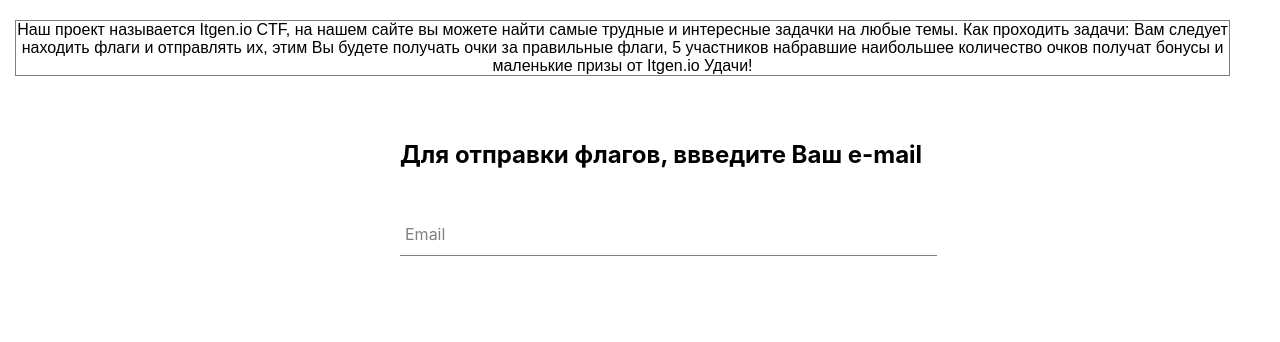
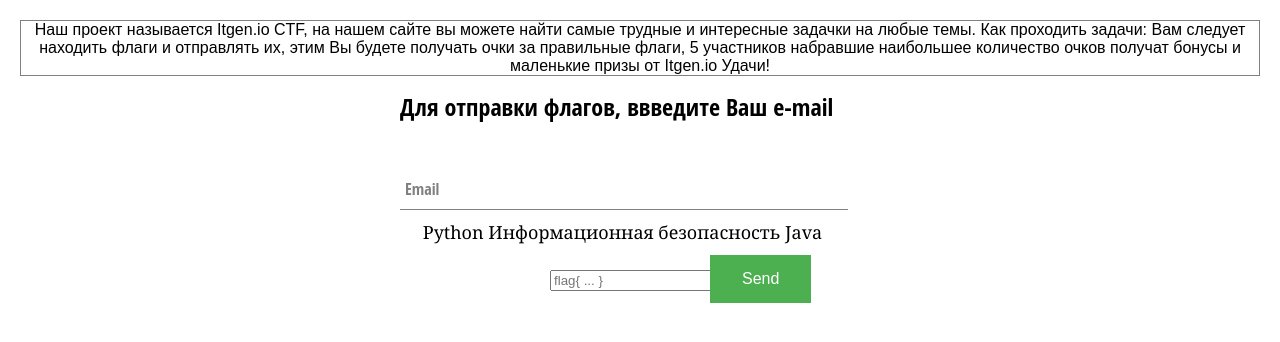
Before and after one commit to makarbaderko/Itgenio_ctf, a React (Create React App) app in the folder web/itgenio-ctf/: page / in a window 1280 px wide. Shown: the part 130-472 px from the top of the page. Built offline with nearby package versions, Linux system fonts and the light colour scheme; grey boxes are pictures that could not be loaded.

Commit message:
Added flag entry + button

```diff
--- /dev/null
+++ b/web/itgenio-ctf/src/components/enter-flag/inpt.component.jsx
@@ -0,0 +1,19 @@
+import React from 'react';
+import './inpt.style.css'
+const Form_Flag = () => (
+    <div className="flagEntry">
+        <input type="text"
+        id="auth-flag"
+        class="form-control"
+        placeholder="flag{ ... }"
+        data-toggle="tooltip"
+        data-placement="bottom"
+        title=""
+        data-original-title="Enter the flag.">
+    </input>
+    <button id="btn" name="Send">Send</button>
+    </div>
+
+)
+
+export default Form_Flag;
--- /dev/null
+++ b/web/itgenio-ctf/src/components/enter-flag/inpt.style.css
@@ -0,0 +1,18 @@
+#auth-flag{
+    position: absolute;
+    top: 400px;
+    left: 550px;
+}
+#btn{
+  background-color: #4CAF50; /* Green */
+  border: none;
+  color: white;
+  padding: 15px 32px;
+  text-align: center;
+  text-decoration: none;
+  display: inline-block;
+  font-size: 16px;
+  position: absolute;
+  top: 385px;
+  left: 710px;
+}
--- a/web/itgenio-ctf/src/components/name-surname/name.style.css
+++ b/web/itgenio-ctf/src/components/name-surname/name.style.css
@@ -1,5 +1,6 @@
 .sign-in{
     position: absolute;
-    top: 250px;
+    top: 200px;
     left: 400px;
+    font-family: 'Open Sans Condensed', sans-serif;
 }
--- a/web/itgenio-ctf/src/pages/home/home.component.jsx
+++ b/web/itgenio-ctf/src/pages/home/home.component.jsx
@@ -1,6 +1,7 @@
 import React from 'react';
 import './home.style.css';
 import Name_comp from '../../components/name-surname/name.component';
+import Form_Flag from '../../components/enter-flag/inpt.component';
 const Home_Page = () => (
     <div className="Home">
         <a id="about">Наш проект называется Itgen.io CTF,
@@ -11,6 +12,12 @@ const Home_Page = () => (
         5 участников набравшие наибольшее количество очков
         получат бонусы и маленькие призы от Itgen.io Удачи!</a>
         <Name_comp></Name_comp>
+        <div className="directions">
+            <a id="python">Python </a>
+            <a id="security">Информационная безопасность </a>
+            <a id="java">Java</a>
+        </div>
+        <Form_Flag></Form_Flag>
     </div>
 )
 export default Home_Page;
--- a/web/itgenio-ctf/src/pages/home/home.style.css
+++ b/web/itgenio-ctf/src/pages/home/home.style.css
@@ -1,10 +1,18 @@
 #about{
     position: absolute;
     top: 150px;
-    right: 50px;
-    left: 15px;
+    right: 20px;
+    left: 20px;
     font-family: Arial, "Helvetica Neue", Helvetica, sans-serif;
     font-weight: 100;
     font-size: medium;
     border: 1px solid gray;
 }
+.directions{
+    position: absolute;
+    top: 350px;
+    right: 50px;
+    left: 15px;
+    font-size: large;
+    font-family: Georgia, 'Times New Roman', Times, serif;
+}
```
Also changed, not shown: web/itgenio-ctf/src/components/task-list/list/task-list.component.jsx (added), web/itgenio-ctf/src/components/task-list/list/task-list.style.css (added), 1 other file (tests, documents, lock files or other folders).
